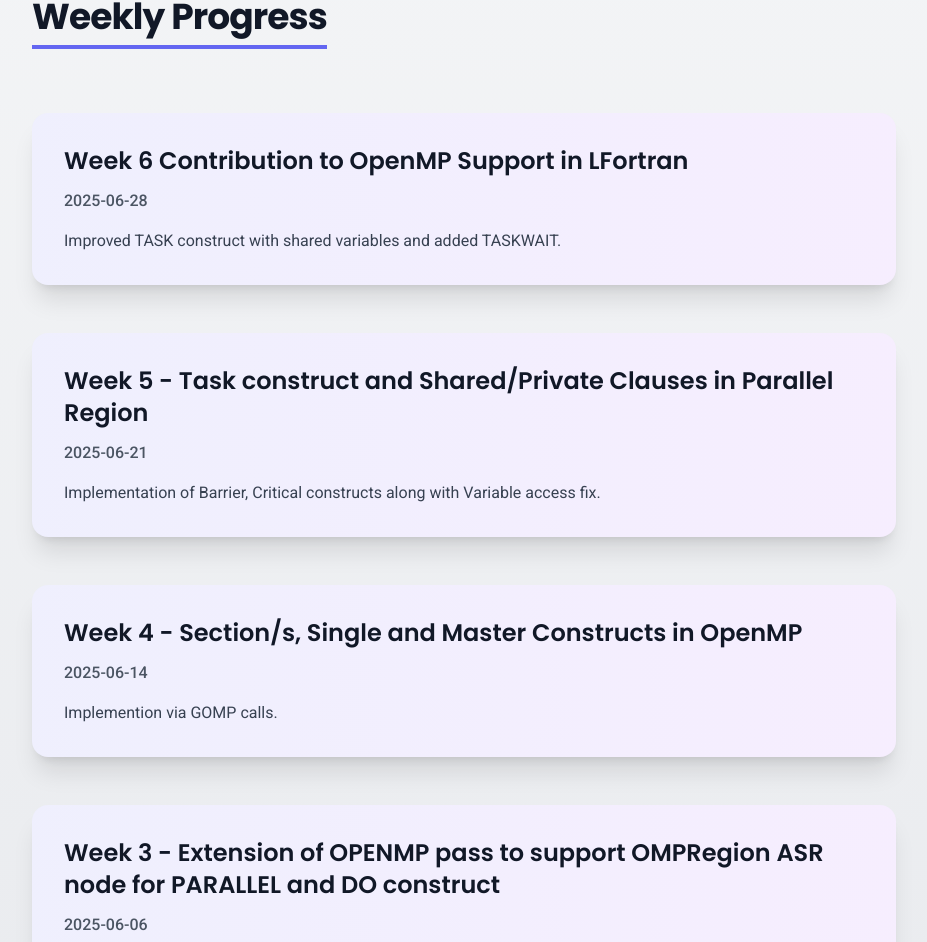
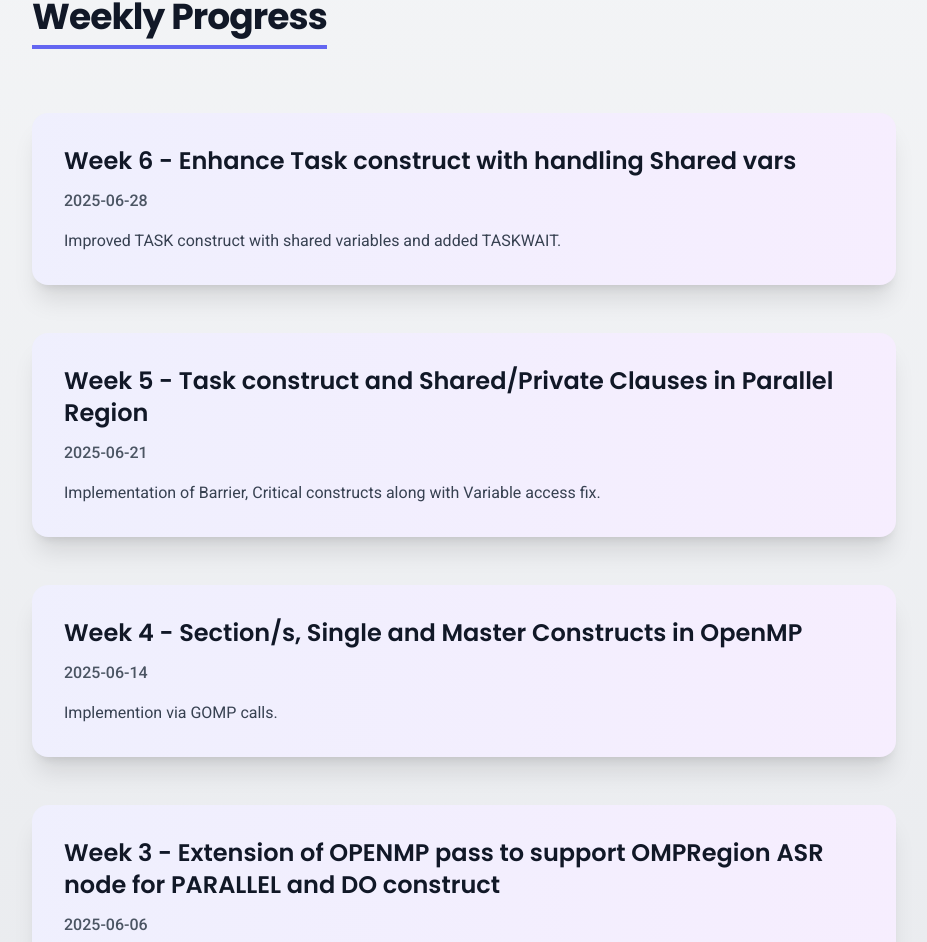
Before and after one commit to adit4443ya/gsoc-blogs, a Next.js app: page / in a window 1280 px wide. Shown: the part 785-1727 px from the top of the page, without its empty margins (176-1103 px from the left). Built offline with nearby package versions, Linux system fonts and the light colour scheme.

Commit message:
Change headline for week6 blog

```diff
--- a/src/app/page.tsx
+++ b/src/app/page.tsx
@@ -5,7 +5,7 @@ export default async function Home() {
   const posts = [
     {
       slug: "week-6",
-      title: " Week 6 Contribution to OpenMP Support in LFortran",
+      title: " Week 6 - Enhance Task construct with handling Shared vars",
       date: "2025-06-28",
       excerpt: "Improved TASK construct with shared variables and added TASKWAIT.",
     },
```
